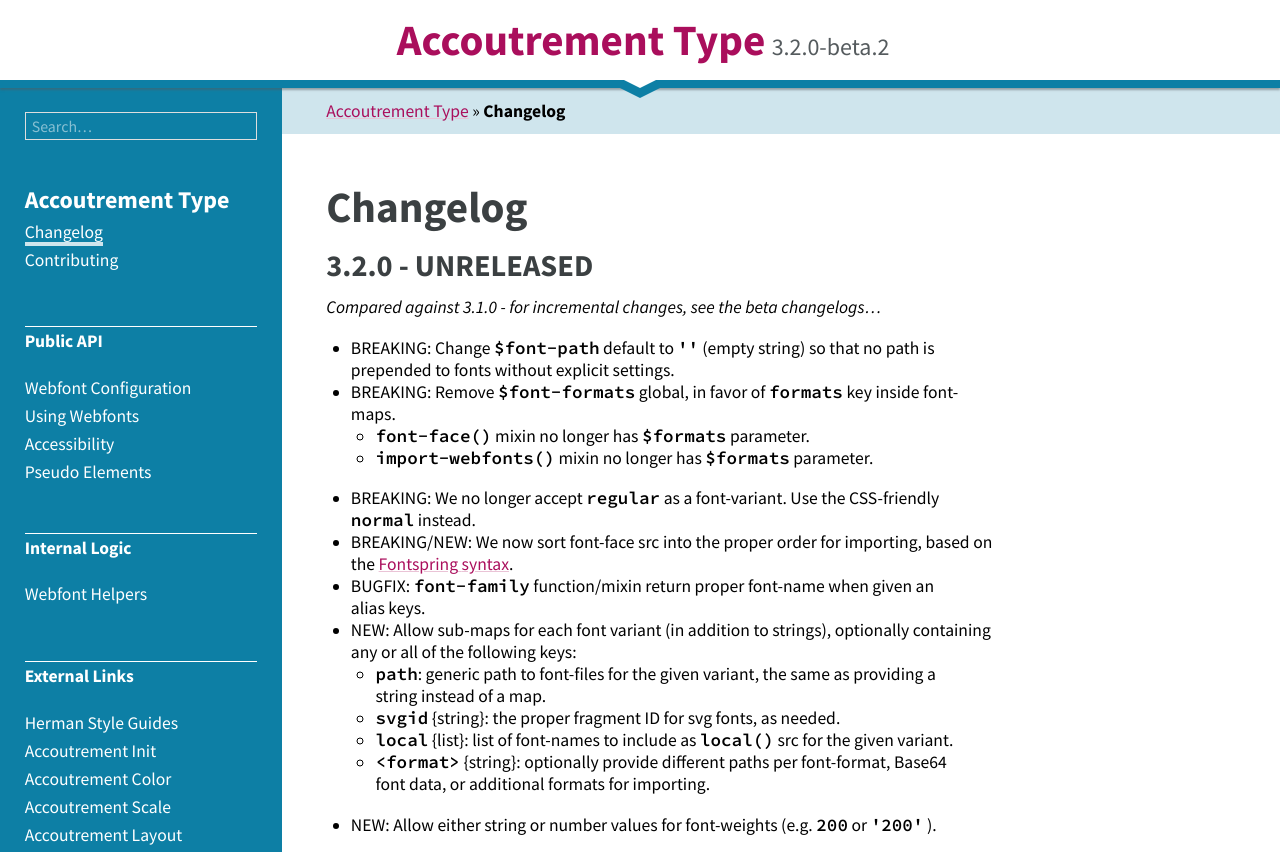
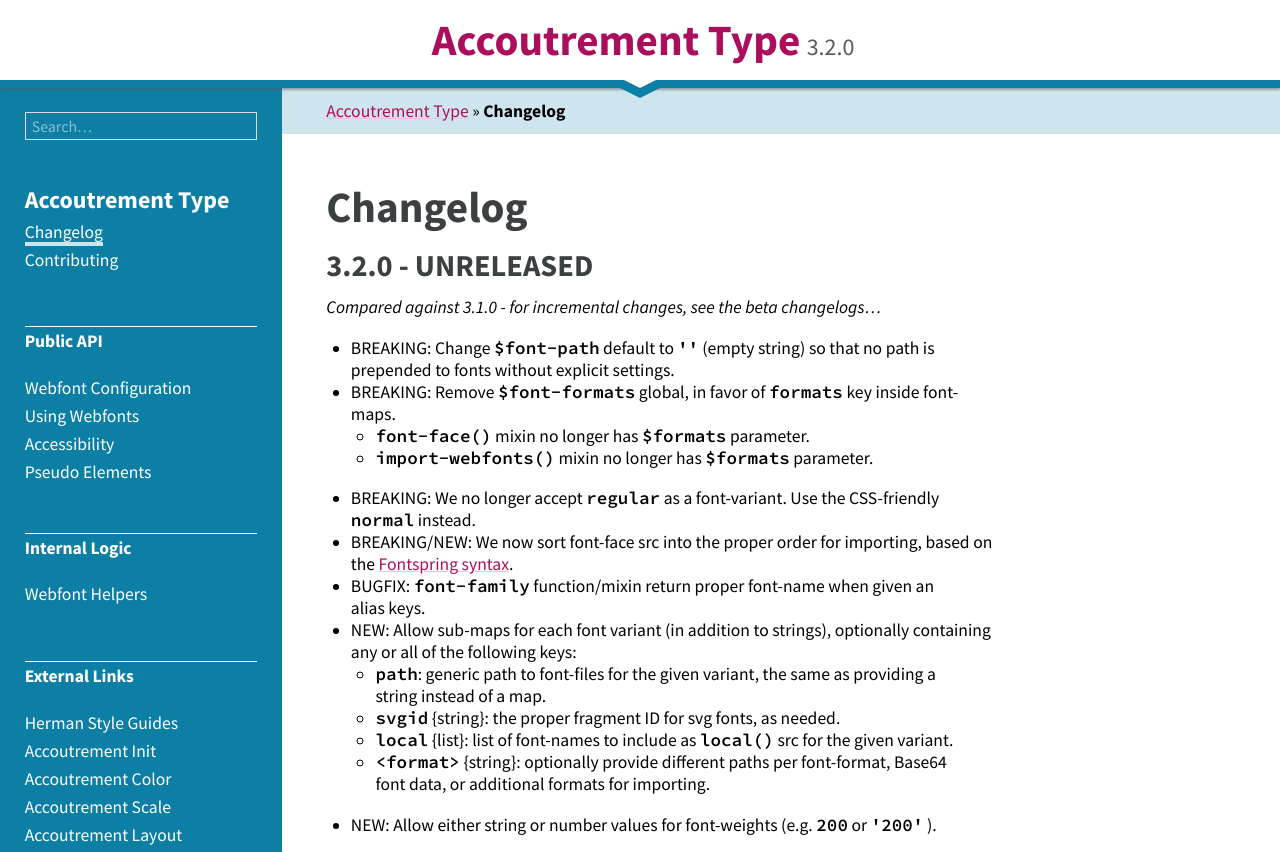
Before and after one commit to oddbird/accoutrement-type, a website: page docs/CHANGELOG.html in a window 1280 px wide. Shown: the top 852 px of the page. Drawn offline with Linux system fonts and the light colour scheme.

Commit message:
Bump 3.2.0

```diff
--- a/docs/CHANGELOG.html
+++ b/docs/CHANGELOG.html
@@ -42,7 +42,7 @@
       <div class="project-title">
         <a href="index.html" rel="home" class="project-name">Accoutrement Type</a>
 
-          <span class="project-version">3.2.0-beta.2</span>
+          <span class="project-version">3.2.0</span>
 
       </div>
     </header>
--- a/package.json
+++ b/package.json
@@ -1,7 +1,7 @@
 {
   "name": "accoutrement-type",
   "title": "Accoutrement Type",
-  "version": "3.2.0-beta.2",
+  "version": "3.2.0",
   "description": "Sass typography and webfont utilities.",
   "homepage": "http://oddbird.net/accoutrement-type/",
   "repository": {
```
Also changed, not shown: docs/CONTRIBUTING.html (+1 -1 lines), docs/a11y.html (+1 -1 lines), docs/config.html (+1 -1 lines), docs/font-helpers.html (+1 -1 lines), docs/fonts.html (+1 -1 lines), docs/index.html (+1 -1 lines), docs/pseudo.html (+1 -1 lines), docs/search.html (+1 -1 lines).
